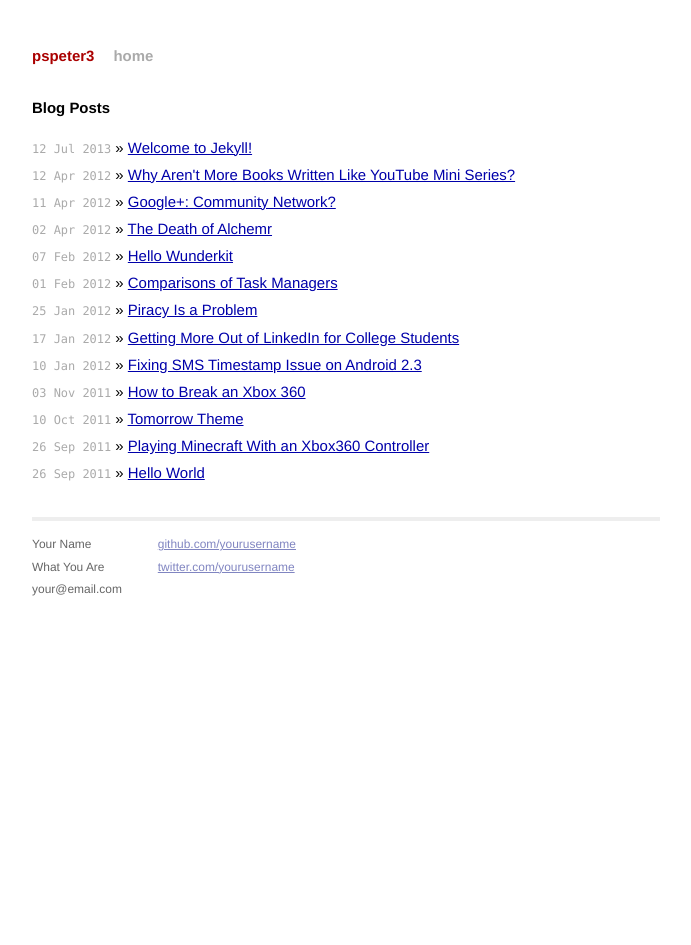
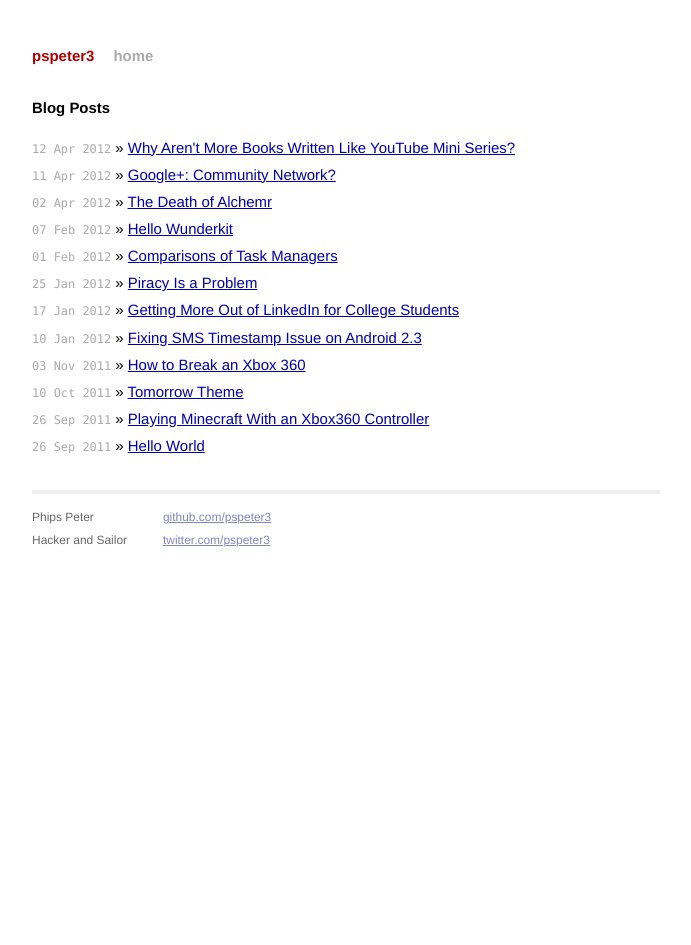
Before and after one commit to hannah-grape/pspeter3.github.io, a Jekyll site: the page built from index.html, in a window 1280 px wide. Shown: the whole page, without its empty margins (294-985 px from the left). Built offline with Jekyll 4.4.1, drawn with Linux system fonts in a browser that asks for light colours; Markdown is read by kramdown in place of the engine named in the settings.

Commit message:
Changing the site's configuration

```diff
--- a/_config.yml
+++ b/_config.yml
@@ -1,3 +1,8 @@
 name: pspeter3
 pygments: true
 markdown: redcarpet
+
+username: Phips Peter
+description: Hacker and Sailor
+twitter_username: pspeter3
+github_username: pspeter3
--- a/_layouts/default.html
+++ b/_layouts/default.html
@@ -27,15 +27,14 @@
             <div class="footer">
               <div class="contact">
                 <p>
-                  Your Name<br />
-                  What You Are<br />
-                  your@email.com
+                  {{ site.username }} <br />
+                  {{ site.description }}
                 </p>
               </div>
               <div class="contact">
                 <p>
-                  <a href="http://github.com/yourusername/">github.com/yourusername</a><br />
-                  <a href="http://twitter.com/yourusername/">twitter.com/yourusername</a><br />
+                  <a href="http://github.com/{{ site.github_username }}">github.com/{{ site.github_username }}</a><br />
+                  <a href="http://twitter.com/{{ site.twitter_username }}/">twitter.com/{{ site.twitter_username }}</a><br />
                 </p>
               </div>
             </div>
```
Also changed, not shown: _posts/2013-07-12-welcome-to-jekyll.markdown (deleted, +0 -24 lines).
